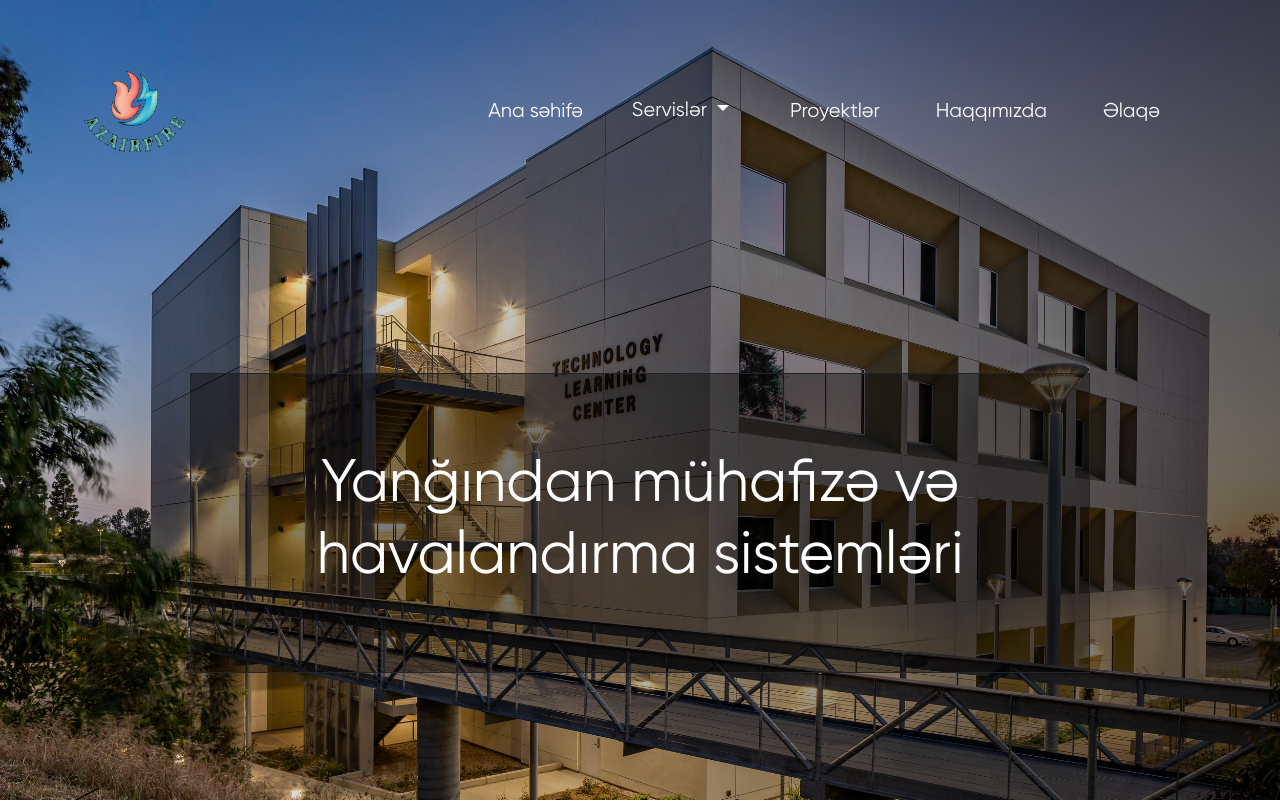
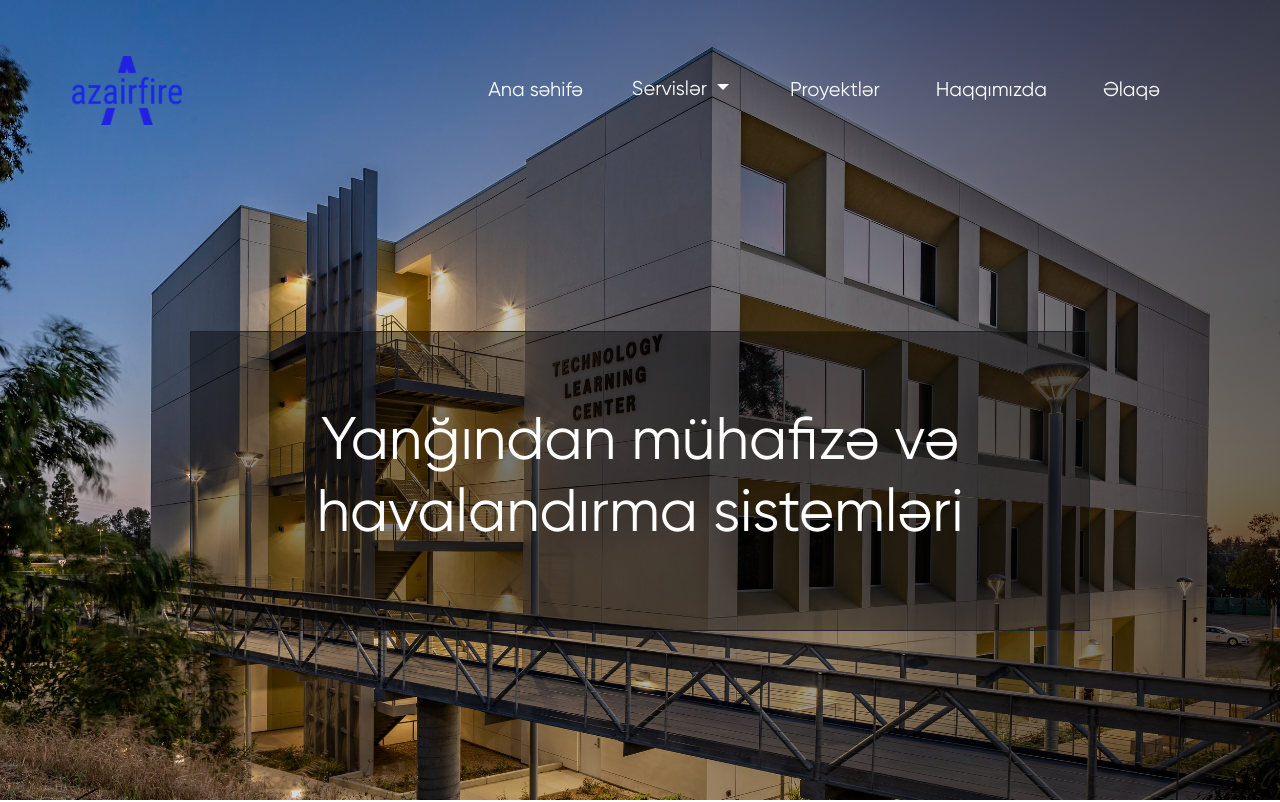
Before and after one commit to Abdulla1995/Azfire, a Vue app: page / in a window 1280 px wide. Shown: the top 802 px of the page. Built offline with nearby package versions, Linux system fonts and the light colour scheme.

Commit message:
Updated logo

```diff
--- a/src/views/Footer.vue
+++ b/src/views/Footer.vue
@@ -12,7 +12,7 @@
                         <!-- Grid column -->
                         <div class="col-md-3 col-lg-4 col-xl-3 mx-auto mb-4">
                             <!-- Content -->
-                            <img src="../assets/fire-logo-1.png" alt="" width="110px">
+                            <img src="../assets/logo_main.png" alt="" width="110px">
                         </div>
                         <!-- Grid column -->
                         <ul class="nav justify-content-center">
--- a/src/views/Navbar.vue
+++ b/src/views/Navbar.vue
@@ -8,7 +8,7 @@
         <nav class="navbar navbar-expand-lg">
             <div class="container-fluid my-5 me-5">
                 <router-link class="text-decoration-none txt-header fs-1 ms-5" to="/">
-                    <img src="../assets/fire-logo-1.png" alt="" width="130px">
+                    <img src="../assets/logo_main.png" alt="" width="110px">
 
                 </router-link>
 
```
Also changed, not shown: src/assets/logo_main.png (added).
